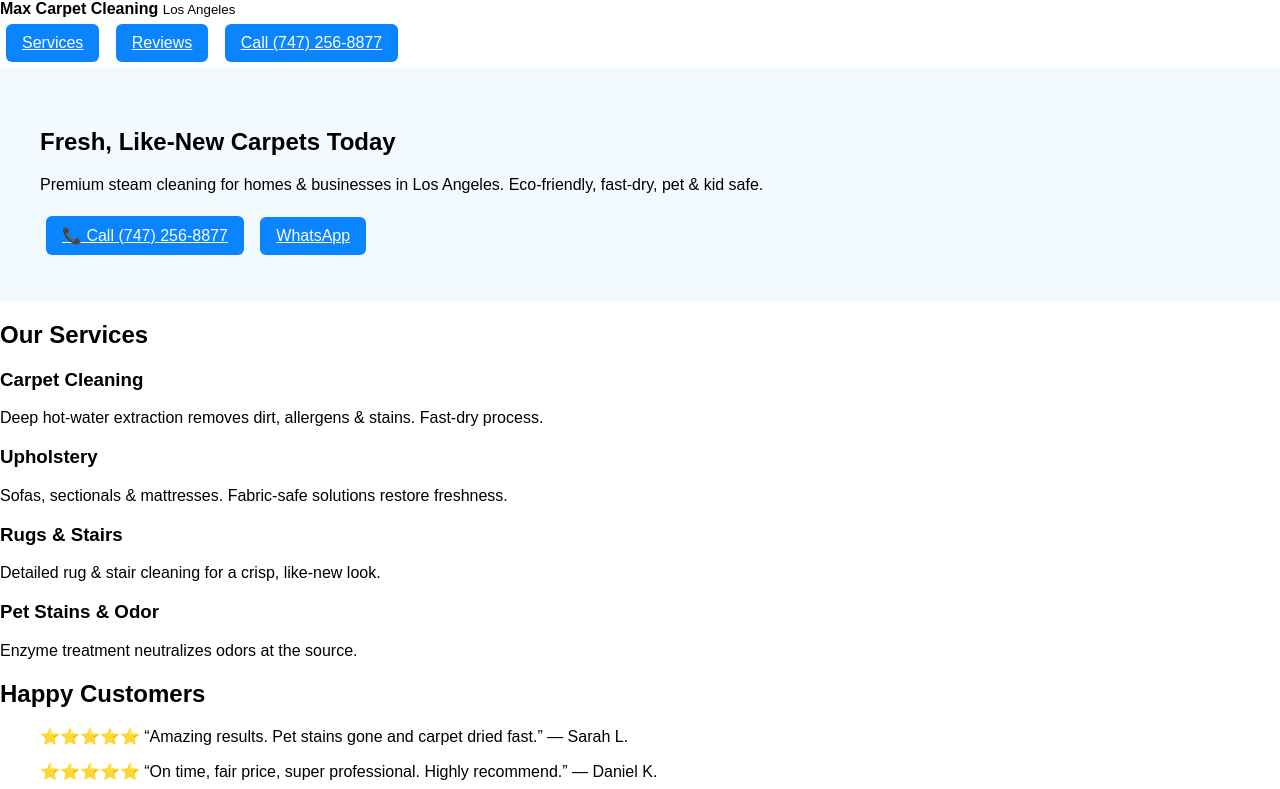
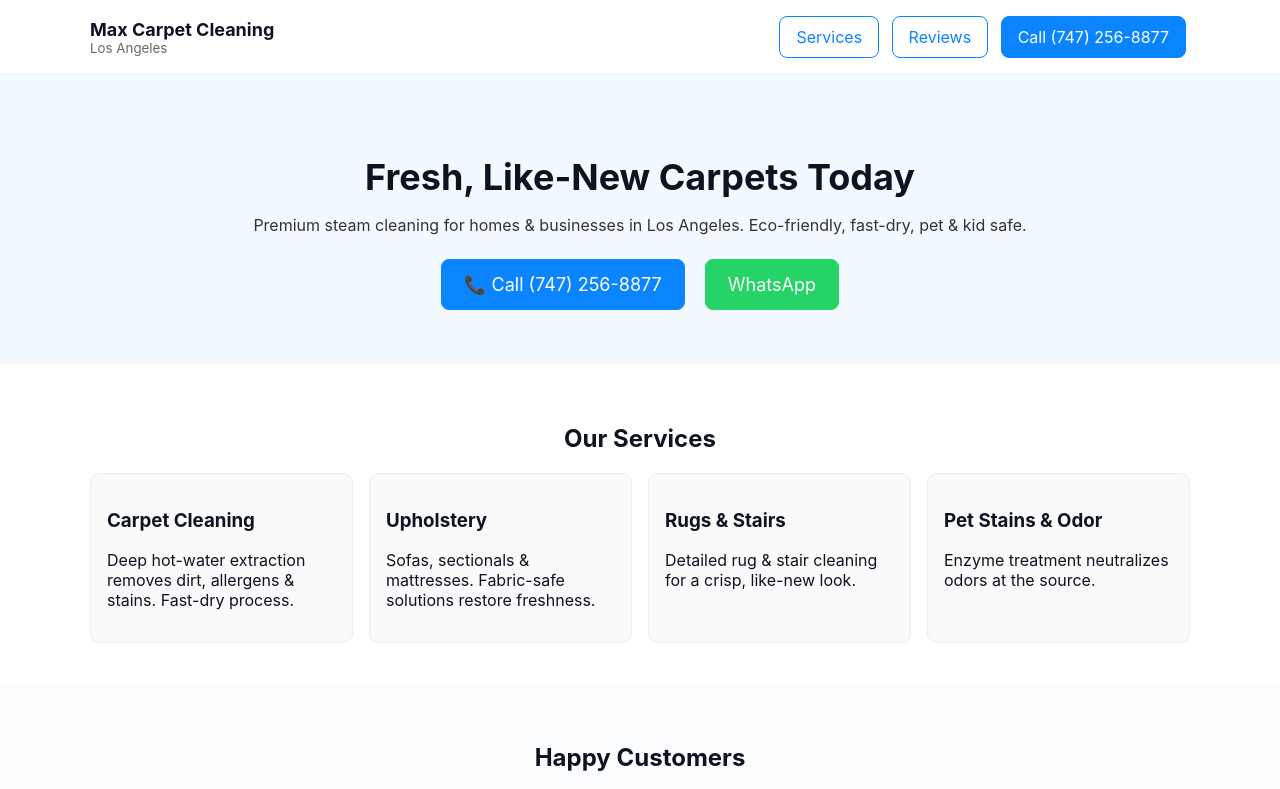
Before and after one commit to liorkaufman64-cmd/max-carpet-cleaning, a plain HTML site: page index.html in a window 1280 px wide. Shown: the top 789 px of the page. Drawn offline with Linux system fonts and the light colour scheme.

Commit message:
Update styles.css

```diff
--- a/styles.css
+++ b/styles.css
@@ -1,7 +1,51 @@
-body {font-family: Arial, sans-serif; margin:0; padding:0;}
-.topbar {background:#0a84ff; color:white; padding:10px;}
-.topbar a {color:white; text-decoration:none;}
-.hero {padding:40px; background:#f2f9ff;}
-.btn {display:inline-block; margin:6px; padding:10px 16px; background:#0a84ff; color:white; border-radius:6px;}
-.btn.outline {background:white; color:#0a84ff; border:1px solid #0a84ff;}
-.footer {background:#222; color:#eee; padding:20px; text-align:center;}
+* { box-sizing: border-box; }
+body {
+  margin: 0;
+  font-family: 'Inter', Arial, sans-serif;
+  background: #fff;
+  color: #0d1321;
+}
+.container { width: min(1100px, 92%); margin: 0 auto; }
+
+.nav {
+  background: #ffffffcc;
+  backdrop-filter: blur(8px);
+  border-bottom: 1px solid #eee;
+  position: sticky;
+  top: 0;
+}
+.nav-inner { display: flex; justify-content: space-between; align-items: center; padding: 12px 0; }
+.brand strong { font-size: 18px; }
+.brand small { color: #666; display: block; }
+
+.btn {
+  display: inline-block;
+  text-decoration: none;
+  padding: 10px 16px;
+  border-radius: 8px;
+  border: 1px solid #0a84ff;
+  margin: 4px;
+}
+.btn.primary { background: #0a84ff; color: #fff; }
+.btn.ghost { background: #fff; color: #0a84ff; }
+.btn.whatsapp { background: #25D366; color: #fff; border-color: #25D366; }
+.btn.xlarge { font-size: 18px; padding: 14px 22px; }
+
+.hero { background: #f2f9ff; padding: 50px 0; text-align: center; }
+.hero h1 { font-size: 36px; margin-bottom: 12px; }
+.hero .lead { color: #333; margin-bottom: 20px; }
+.cta-row { display: flex; justify-content: center; flex-wrap: wrap; gap: 12px; }
+
+.services { padding: 40px 0; background: #fff; }
+.services h2 { text-align: center; margin-bottom: 20px; }
+.cards { display: grid; grid-template-columns: repeat(auto-fit, minmax(220px, 1fr)); gap: 16px; }
+.card { border: 1px solid #eee; border-radius: 10px; padding: 16px; background: #fafafa; }
+
+.reviews { padding: 40px 0; background: #fbfdff; text-align: center; }
+.reviews blockquote { background: #f8f8f8; border-radius: 8px; padding: 16px; margin: 10px auto; max-width: 500px; }
+
+.cta-final { background: #eef6ff; text-align: center; padding: 40px 0; }
+.cta-final h2 { margin-bottom: 16px; }
+
+.footer { background: #0d1321; color: #e6edf6; text-align: center; padding: 20px 0; }
+.copy { font-size: 14px; color: #aab4c3; margin-top: 8px; }
```
